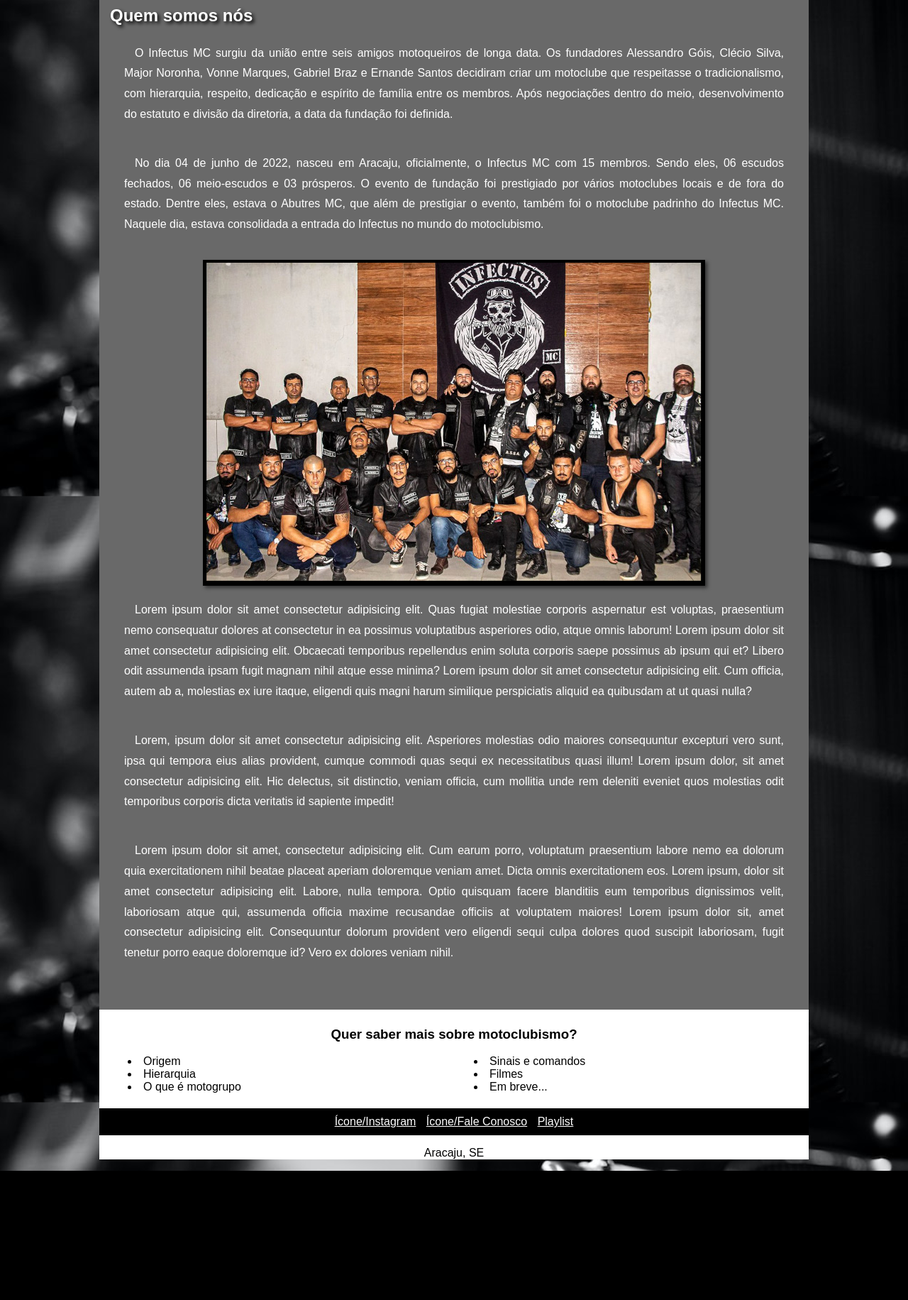
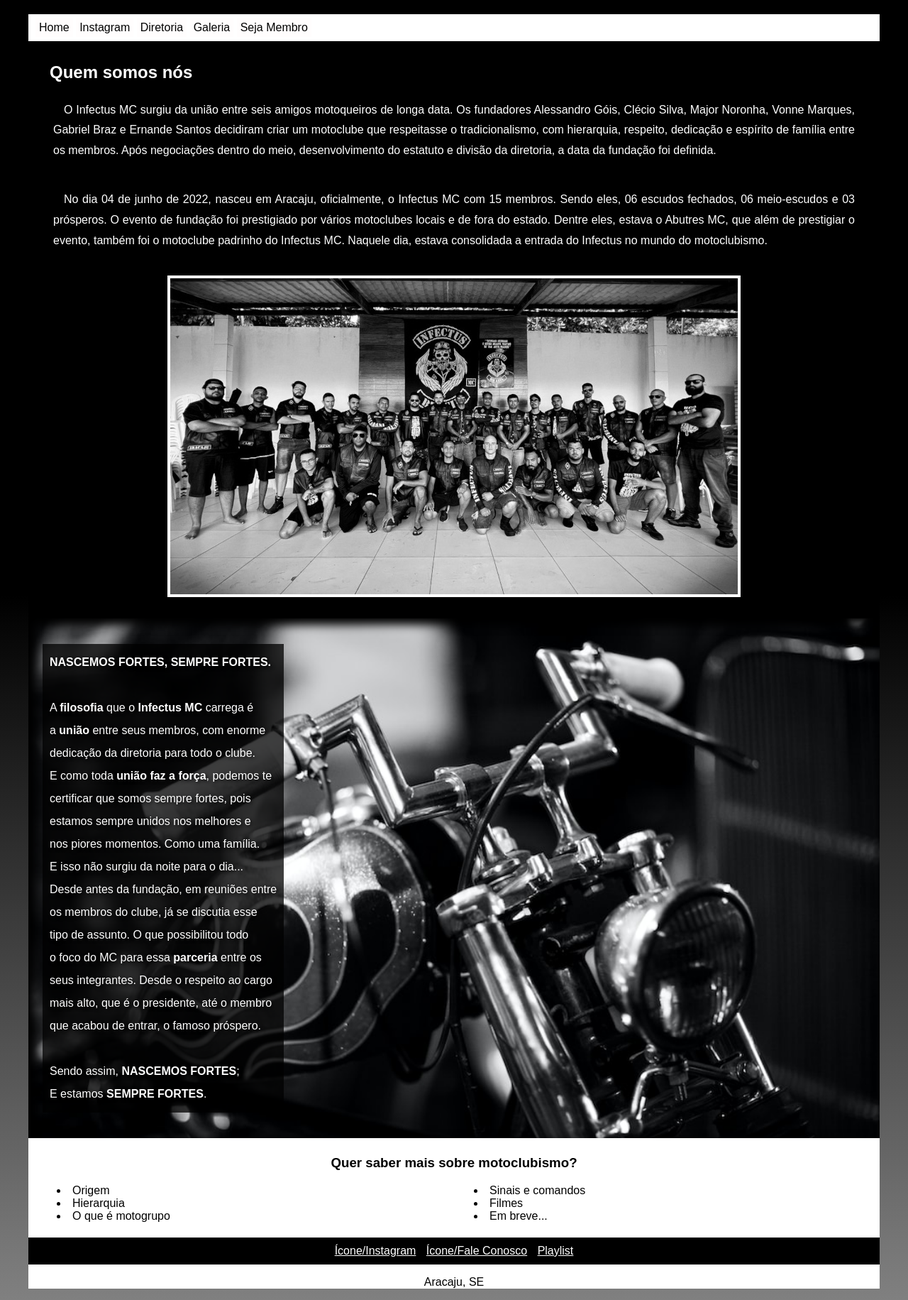
Before and after one commit to Infectus-Brasil/infectusbrasil, a plain HTML site: page index.html in a window 1280 px wide. Shown: the part 155-1986 px from the top of the page at 71% size. Before the commit the page ends 1804 px from the top, so only its background shows below. Drawn offline with Linux system fonts and the light colour scheme.

Commit message:
Add files via upload

```diff
--- a/index.html
+++ b/index.html
@@ -33,13 +33,35 @@
             </p>
 
             <picture>
-                <source media="(max-width: 600px )" srcset="imagens/fundacao-p.jpg">
-                <img src="imagens/fundacao.jpg" alt="Fundação Infectus" class="imgedit">
+                <source media="(max-width: 600px )" srcset="imagens/Infectus-p.jpg">
+                <source media="(max-width: 900px )" srcset="imagens/Infectus-m.jpg">
+                <img src="imagens/Infectus.jpg" alt="Fundação Infectus" class="imgedit" >
             </picture>
-            <p>Lorem ipsum dolor sit amet consectetur adipisicing elit. Quas fugiat molestiae corporis aspernatur est voluptas, praesentium nemo consequatur dolores at consectetur in ea possimus voluptatibus asperiores odio, atque omnis laborum! Lorem ipsum dolor sit amet consectetur adipisicing elit. Obcaecati temporibus repellendus enim soluta corporis saepe possimus ab ipsum qui et? Libero odit assumenda ipsam fugit magnam nihil atque esse minima? Lorem ipsum dolor sit amet consectetur adipisicing elit. Cum officia, autem ab a, molestias ex iure itaque, eligendi quis magni harum similique perspiciatis aliquid ea quibusdam at ut quasi nulla?</p>
-            <p>Lorem, ipsum dolor sit amet consectetur adipisicing elit. Asperiores molestias odio maiores consequuntur excepturi vero sunt, ipsa qui tempora eius alias provident, cumque commodi quas sequi ex necessitatibus quasi illum! Lorem ipsum dolor, sit amet consectetur adipisicing elit. Hic delectus, sit distinctio, veniam officia, cum mollitia unde rem deleniti eveniet quos molestias odit temporibus corporis dicta veritatis id sapiente impedit!</p>
-            <p>Lorem ipsum dolor sit amet, consectetur adipisicing elit. Cum earum porro, voluptatum praesentium labore nemo ea dolorum quia exercitationem nihil beatae placeat aperiam doloremque veniam amet. Dicta omnis exercitationem eos. Lorem ipsum, dolor sit amet consectetur adipisicing elit. Labore, nulla tempora. Optio quisquam facere blanditiis eum temporibus dignissimos velit, laboriosam atque qui, assumenda officia maxime recusandae officiis at voluptatem maiores! Lorem ipsum dolor sit, amet consectetur adipisicing elit. Consequuntur dolorum provident vero eligendi sequi culpa dolores quod suscipit laboriosam, fugit tenetur porro eaque doloremque id? Vero ex dolores veniam nihil.</p>
         </article>
+        <section id="rolavel">
+                <p>
+                    <strong>NASCEMOS FORTES, SEMPRE FORTES. </strong><br>
+                <br>
+                A <strong>filosofia</strong> que o <strong>Infectus MC</strong> carrega é <br>
+                a <strong>união</strong> entre seus membros, com enorme <br>
+                dedicação da diretoria para todo o clube. <br>
+                E como toda <strong>união faz a força</strong>, podemos te <br>
+                certificar que somos sempre fortes, pois <br>
+                estamos sempre unidos nos melhores e<br>
+                nos piores momentos. Como uma família. <br>
+                E isso não surgiu da noite para o dia... <br>
+                Desde antes da fundação, em reuniões entre <br>
+                os membros do clube, já se discutia esse <br>
+                tipo de assunto. O que possibilitou todo <br>
+                o foco do MC para essa <strong>parceria</strong> entre os <br>
+                seus integrantes. Desde o respeito ao cargo <br>
+                mais alto, que é o presidente, até o membro <br>
+                que acabou de entrar, o famoso próspero. <br>
+                <br>
+                Sendo assim, <strong>NASCEMOS FORTES</strong>; <br>
+                E estamos <strong>SEMPRE FORTES</strong>. <br>
+                </p>
+        </section>
     </main>
     <aside>
         <h3>
--- a/style.css
+++ b/style.css
@@ -1,19 +1,14 @@
 @charset "UTF-8";
 
 body {
-    background-color: black;
+    background-image: linear-gradient(to bottom, black, black, gray);
     font-family: Arial, Helvetica, sans-serif;
     margin: auto;
-    background-image: url(imagens/wallpaper.jpg);
-    background-position: center center;
-    background-size: cover;
-    background-repeat: no-repeat;
-    background-attachment: fixed;
 }
 
 header {
-    background-color: gray;
-    max-width: 1000px;
+    background-color: black;
+    max-width: 1200px;
     min-width: 300px;
     margin: auto;
     padding-top: 15px;
@@ -23,18 +18,20 @@ h1 {
     color: white;
     text-align: center;
     text-shadow: 3px 3px 5px black;
+    font-size: 5vw;
 }
 
 nav {
-    background-color: black;
+    background-color: rgb(255, 255, 255);
     padding-top: 10px;
     padding-bottom: 10px;
+    padding-left: 10px;
 }
 
 nav a {
     padding: 5px 5px;
-    background-color: black;
-    color: white;
+    background-color: rgb(255, 253, 253);
+    color: rgb(0, 0, 0);
     text-decoration: none;
 }
 
@@ -44,21 +41,22 @@ nav a:hover {
 
 main {
     background-color: white;
-    max-width: 1000px;
+    max-width: 1200px;
     min-width: 300px;
     margin: auto;
 }
 
 article {
-    background-color: dimgray;
+    background-color: rgb(0, 0, 0);
     padding-bottom: 30px;
 }
 
 h2 {
     color: white;
-    margin-left: 15px;
+    margin-left: 30px;
     padding-top: 10px;
     text-shadow: 3px 3px 5px black;
+
 }
 
 article p {
@@ -73,13 +71,32 @@ article p {
 .imgedit {
     display: block;
     margin: auto;
-    border: 4px solid black;
-    box-shadow: 3px 3px 5px rgba(0, 0, 0, 0.523);
+    border: 4px solid rgb(255, 255, 255);
+    box-shadow: inset 8px 8px 13px rgba(0, 0, 0, 0.704);
 }
+
+#rolavel {
+    background-image: url(imagens/wallpaper.jpg);
+    background-position: center center;
+    background-size: cover;
+    background-attachment: fixed;
+    box-shadow: inset 6px 6px 13px 3px black;
+    padding: 20px;
+}
+
+#rolavel > p {
+    background-color: rgba(0, 0, 0, 0.756);
+    display: inline-block;
+    color: white;
+    text-shadow: 2px 2px 5px black;
+    padding: 10px;
+    line-height: 2em;
+}
+
 
 aside {
     background-color: white;
-    max-width: 1000px;
+    max-width: 1200px;
     min-width: 300px;
     margin: auto;
     padding: 5px 0px;
@@ -107,7 +124,7 @@ h3 {
 
 footer {
     background-color: white;
-    max-width: 1000px;
+    max-width: 1200px;
     min-width: 300px;
     margin: auto;
 }
@@ -135,9 +152,17 @@ footer p {
 }
 
 
+.fundo {
+    background-image: url(imagens/wallpaper.jpg);
+    background-position: center center;
+    background-repeat: no-repeat;
+    background-size: cover;
+    background-attachment: fixed;
+}
+
+
 .photo {
-   border-radius: 5px;
-   box-shadow: 5px 5px 5px rgba(0, 0, 0, 0.519);
+   border-radius: 10px;
    border: 4px solid black;
    display: inline-block;
 }
```
Also changed, not shown: diretoria.html (+8 -5 lines), imagens/Alessandro Carrasco.png (added), imagens/Infectus-m.jpg (added), imagens/Infectus-p.jpg (added), imagens/Infectus.jpg (added), imagens/alessandro.jpg.
